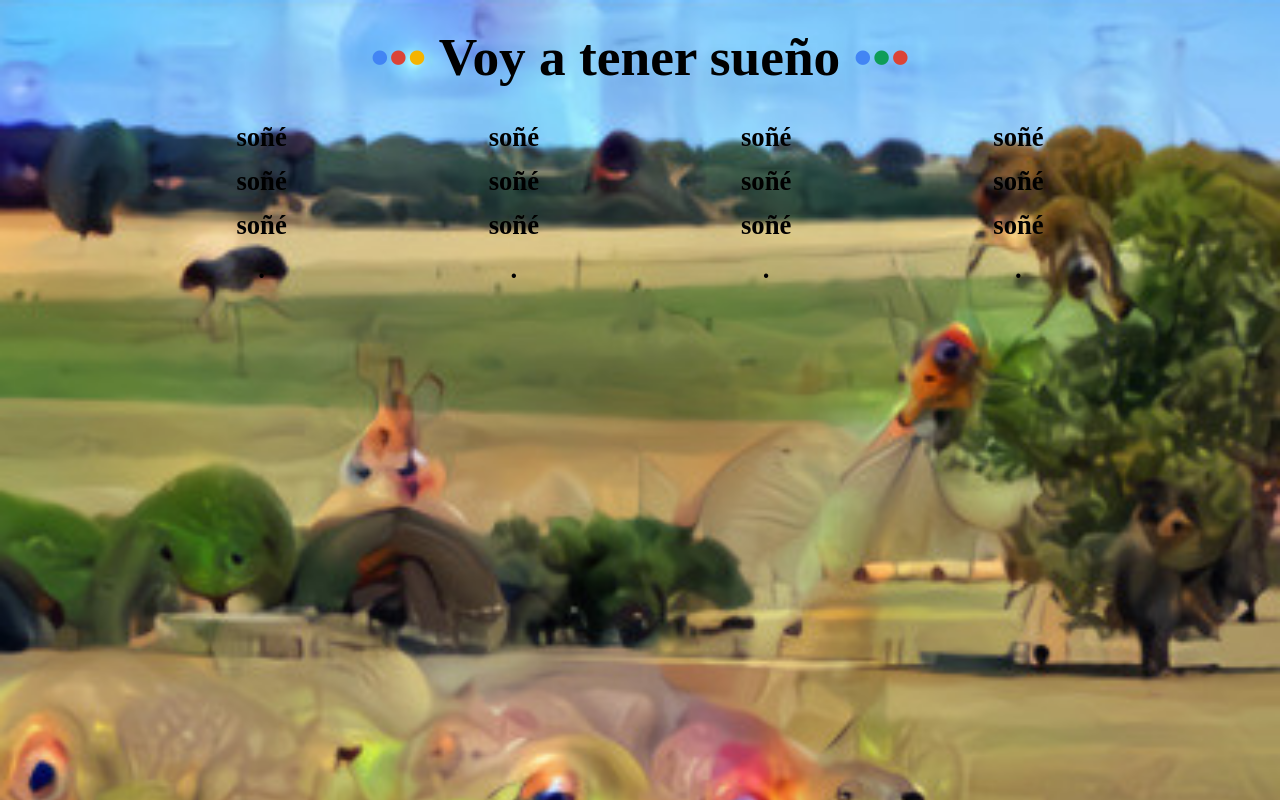
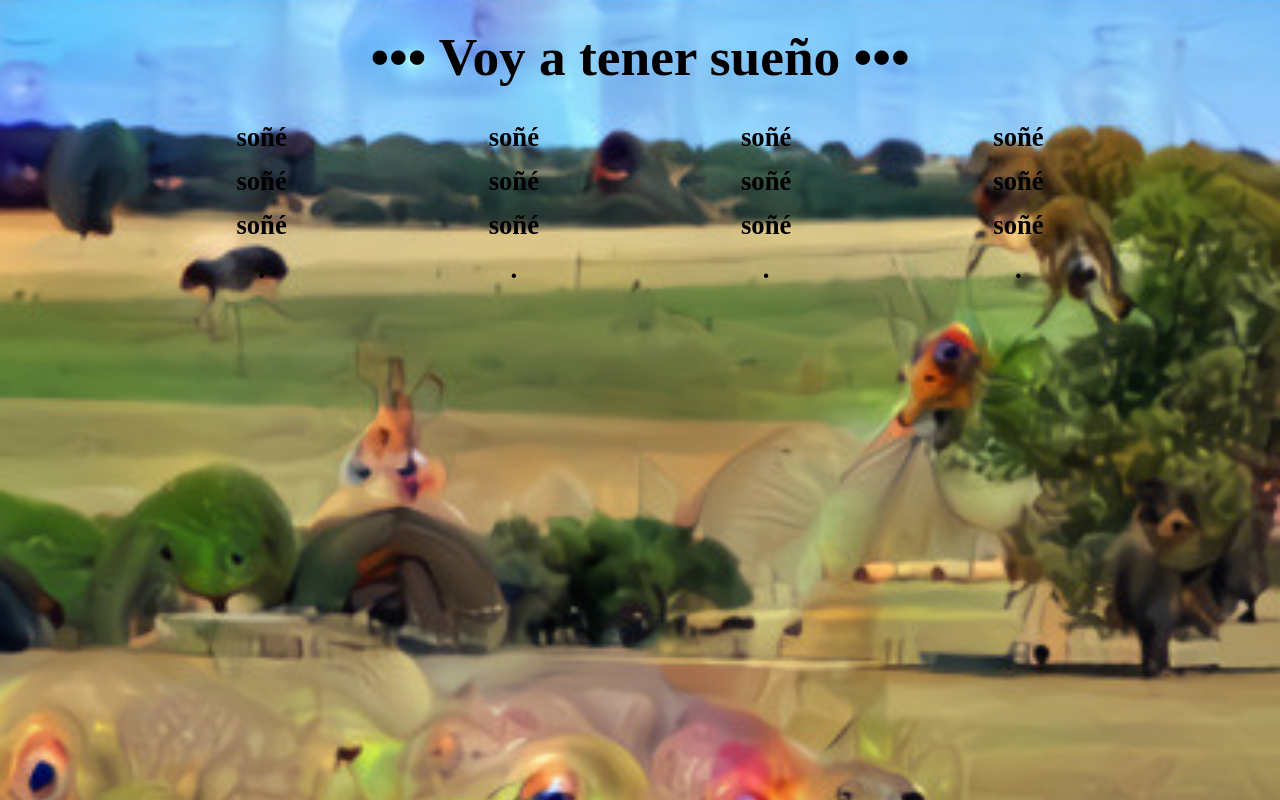
Before and after one commit to vanityfer/voyatenersuenio, a plain HTML site: page index.html in a window 1280 px wide. Drawn offline with Linux system fonts and the light colour scheme; a web font is replaced by a local one.

Commit message:
Update style.css

```diff
--- a/style.css
+++ b/style.css
@@ -74,10 +74,7 @@ a {
   text-decoration: none;
   color: #000000;
 }
-.gblue { color: #4285f4; }
-.gred { color: #db4437; }
-.gyellow { color: #f4b400; }
-.ggreen { color: #0f9d58; }
+
 
 .selected {
   font-weight: bold;
```
